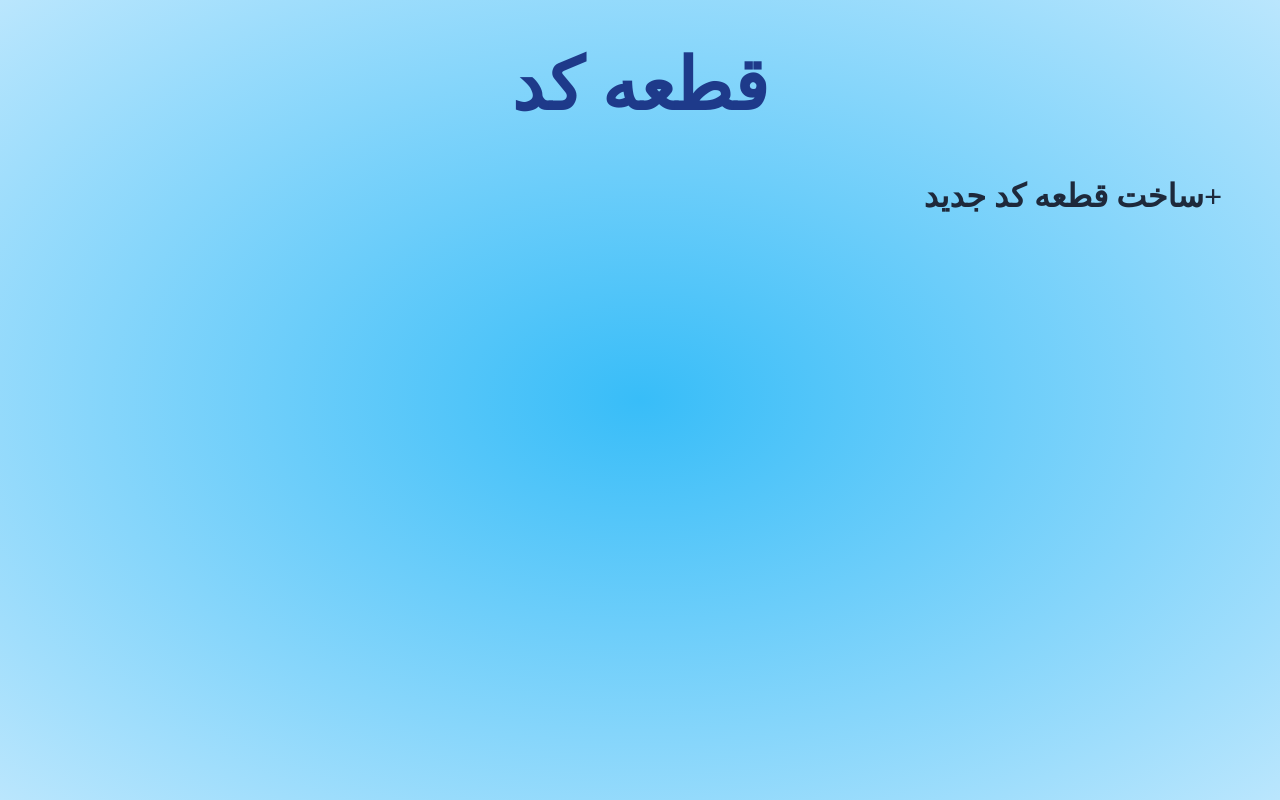
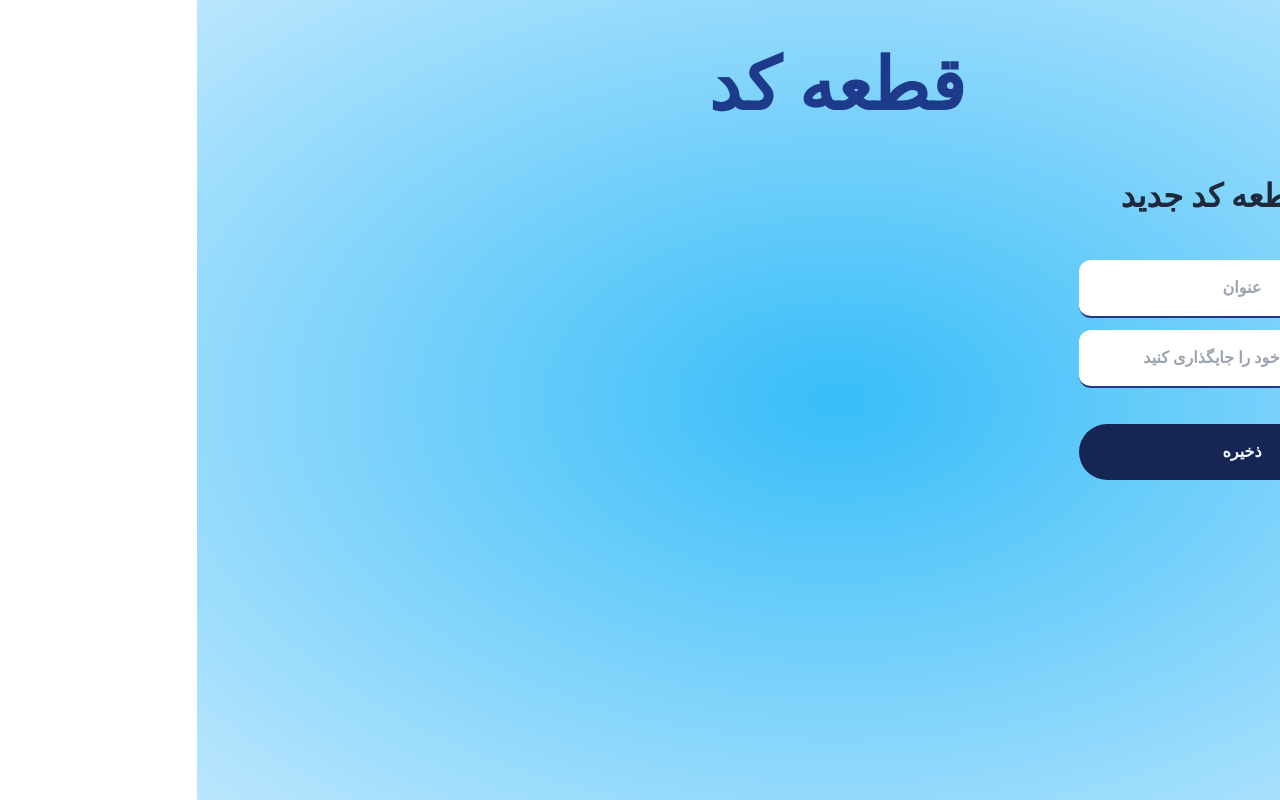
Before and after one commit to samanhoseinpour/crud-data, a Next.js app: page /snippets/new in a window 1280 px wide. Built offline with nearby package versions, Linux system fonts and the light colour scheme; a small style sheet from the web is missing.

Commit message:
create reuseable button and input

```diff
--- a/src/app/snippets/new/page.tsx
+++ b/src/app/snippets/new/page.tsx
@@ -1,7 +1,25 @@
+import { Input, Button } from '@/components';
+
 export default function CreateSnippets() {
   return (
-    <h3 className="max-w-[350px] text-slate-800 mr-8 font-semibold text-[32px] text-center">
-      +ساخت قطعه کد جدید
-    </h3>
+    <section>
+      <h3 className="max-w-[350px] text-slate-800 mr-8 font-semibold text-[32px] text-center">
+        +ساخت قطعه کد جدید
+      </h3>
+
+      <form
+        action=""
+        className="flex flex-col justify-center max-w-[470px] gap-3 px-[72px] mt-10"
+      >
+        <Input type="text" placeholder="عنوان" style="w-full" />
+        <Input
+          type="text"
+          placeholder="قطعه کد خود را جایگذاری کنید"
+          style="w-full"
+        />
+
+        <Button type="submit" title="ذخیره" style="w-full" />
+      </form>
+    </section>
   );
 }
--- /dev/null
+++ b/src/components/Button.tsx
@@ -0,0 +1,11 @@
+import { ButtonProps } from '@/types';
+
+export default function Button({ type, title, style }: ButtonProps) {
+  return (
+    <div className="bg-blue-950 text-blue-50 w-full mt-6 rounded-full text-center font-semibold p-2">
+      <button type={type} className={`${style} p-2`}>
+        {title}
+      </button>
+    </div>
+  );
+}
--- /dev/null
+++ b/src/components/Input.tsx
@@ -0,0 +1,14 @@
+import { InputProps } from '@/types';
+
+export default function Input({ type, style, title, placeholder }: InputProps) {
+  return (
+    <label>
+      {title}
+      <input
+        type={type}
+        className={`text-center border-b-2 p-4 border-blue-900 font-semibold outline-none rounded-xl ${style}`}
+        placeholder={placeholder}
+      />
+    </label>
+  );
+}
--- a/src/components/index.ts
+++ b/src/components/index.ts
@@ -1,3 +1,5 @@
 import Header from './Header';
+import Input from './Input';
+import Button from './Button';
 
-export { Header };
+export { Header, Input, Button };
--- /dev/null
+++ b/src/types/index.ts
@@ -0,0 +1,12 @@
+export type InputProps = {
+  type: string;
+  style?: string;
+  title?: string;
+  placeholder?: string;
+};
+
+export type ButtonProps = {
+  type: 'button' | 'submit' | 'reset';
+  title: string;
+  style?: string;
+};
```
